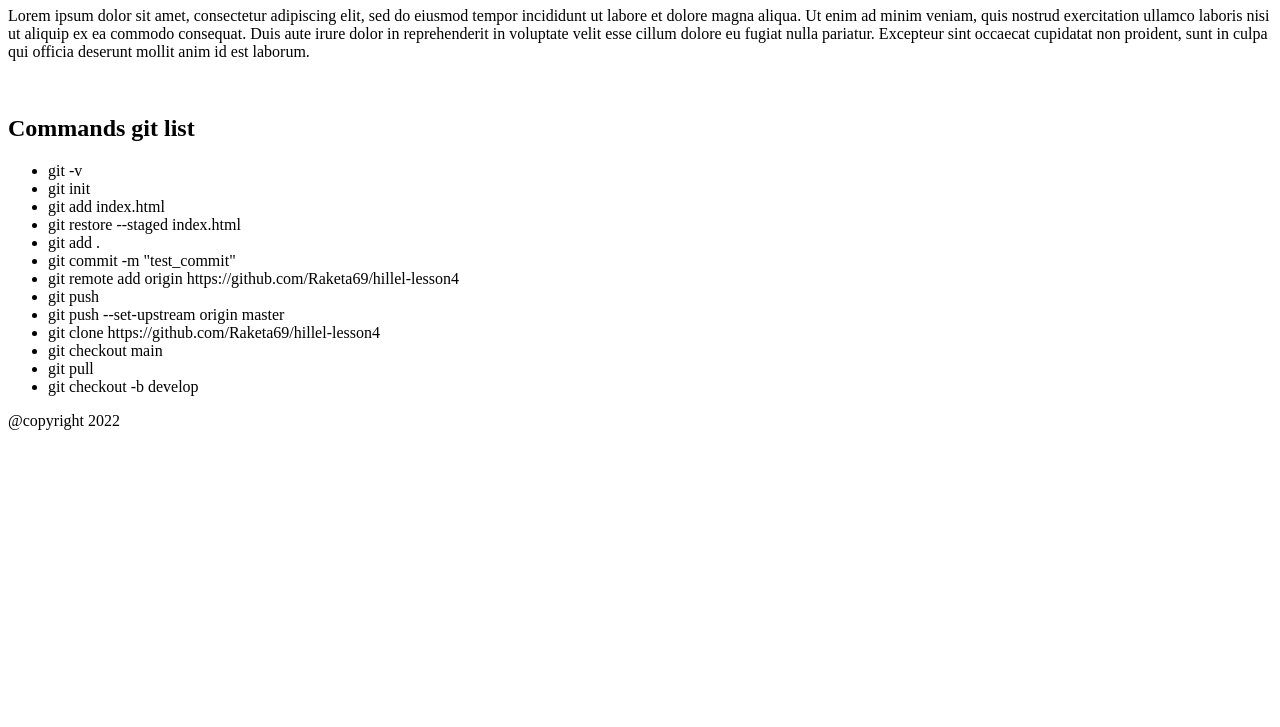
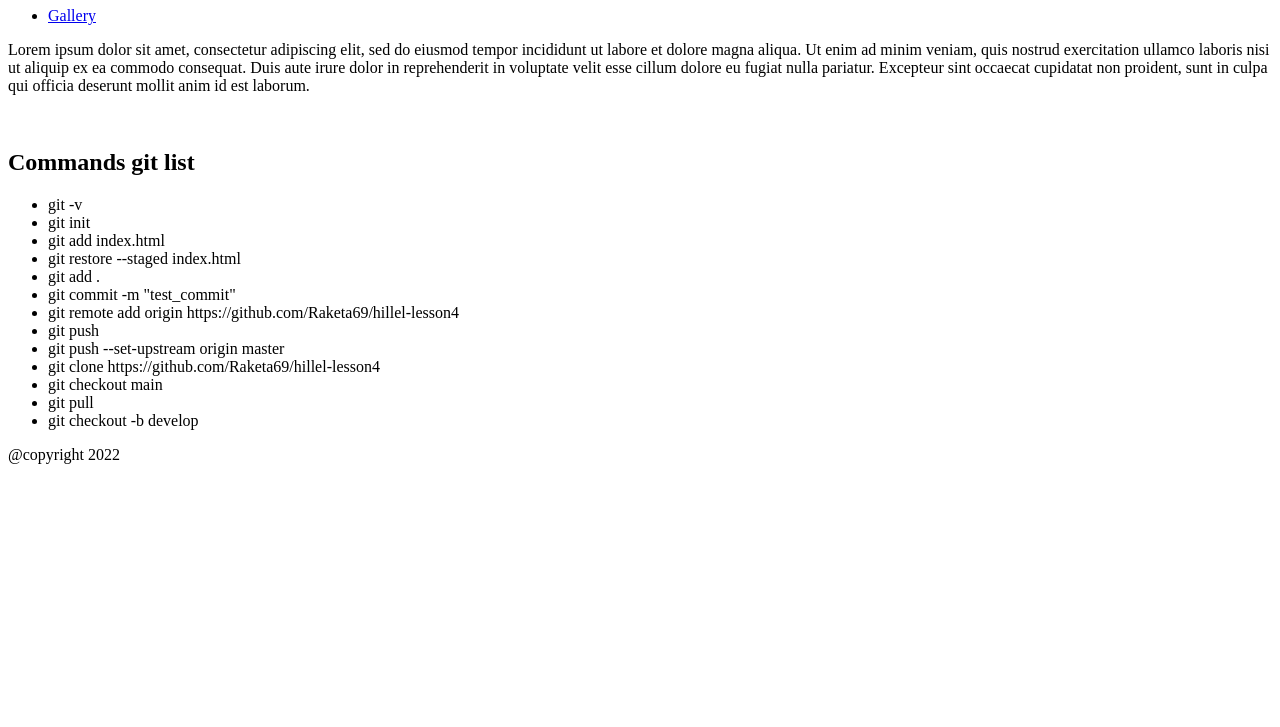
Before and after one commit to Raketa69/hillel-lesson4, a plain HTML site: page hillel_lesson4/index.html in a window 1280 px wide. Shown: the part 73-800 px from the top of the page. Drawn offline with Linux system fonts and the light colour scheme.

Commit message:
Add navigation

```diff
--- a/hillel_lesson4/index.html
+++ b/hillel_lesson4/index.html
@@ -7,6 +7,13 @@
 <body>
     <header>
         <h1 align="center">Lesson 4</h1>
+        <nav>
+            <ul>
+                <li>
+                    <a href="gallery.html">Gallery</a>
+                </li>
+            </ul>
+        </nav>
     </header>
     <main>
         <p>
```
Also changed, not shown: hillel_lesson4/gallery.html (+7 -0 lines).
